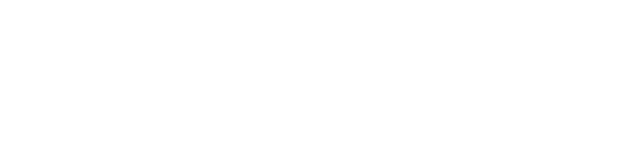
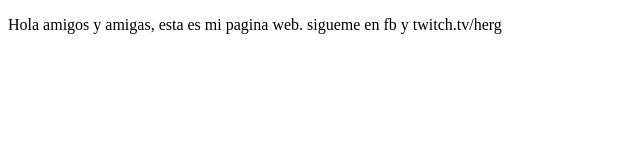
Before and after one commit to herg-droid/proyectoDemoCursoPrework, a plain HTML site: page index.html in a window 1280 px wide. Shown: the whole page, without its empty margins (0-640 px from the left). Drawn offline with Linux system fonts and the light colour scheme.

Commit message:
cambios agregamos sitio de twitch

```diff
--- a/index.html
+++ b/index.html
@@ -7,6 +7,9 @@
     <title>Hola Mundo</title>
 </head>
 <body>
-
+    <p>
+        Hola amigos y amigas, esta es mi pagina web.
+        sigueme en fb y twitch.tv/herg
+    </p>
 </body>
 </html>
```
